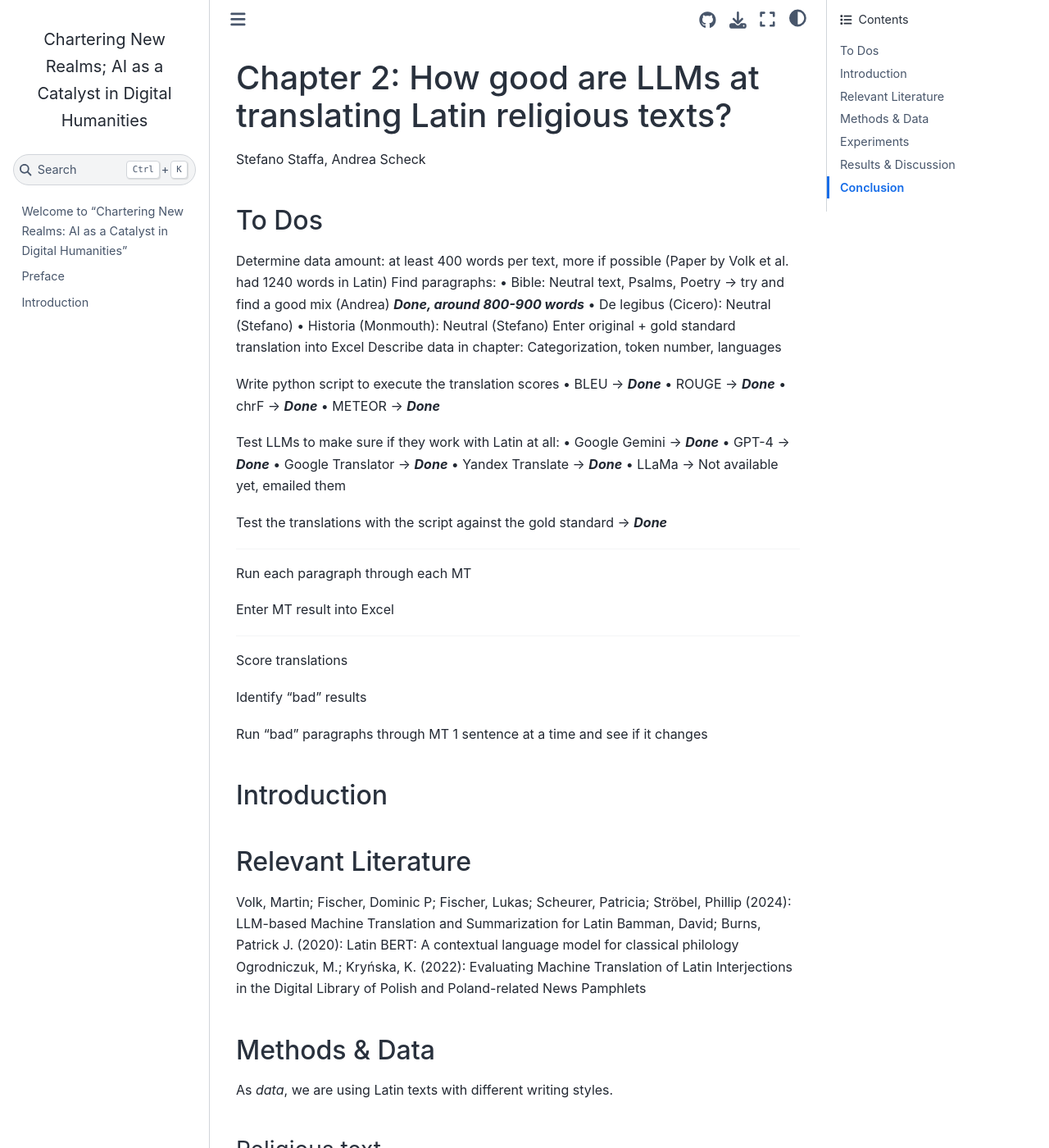
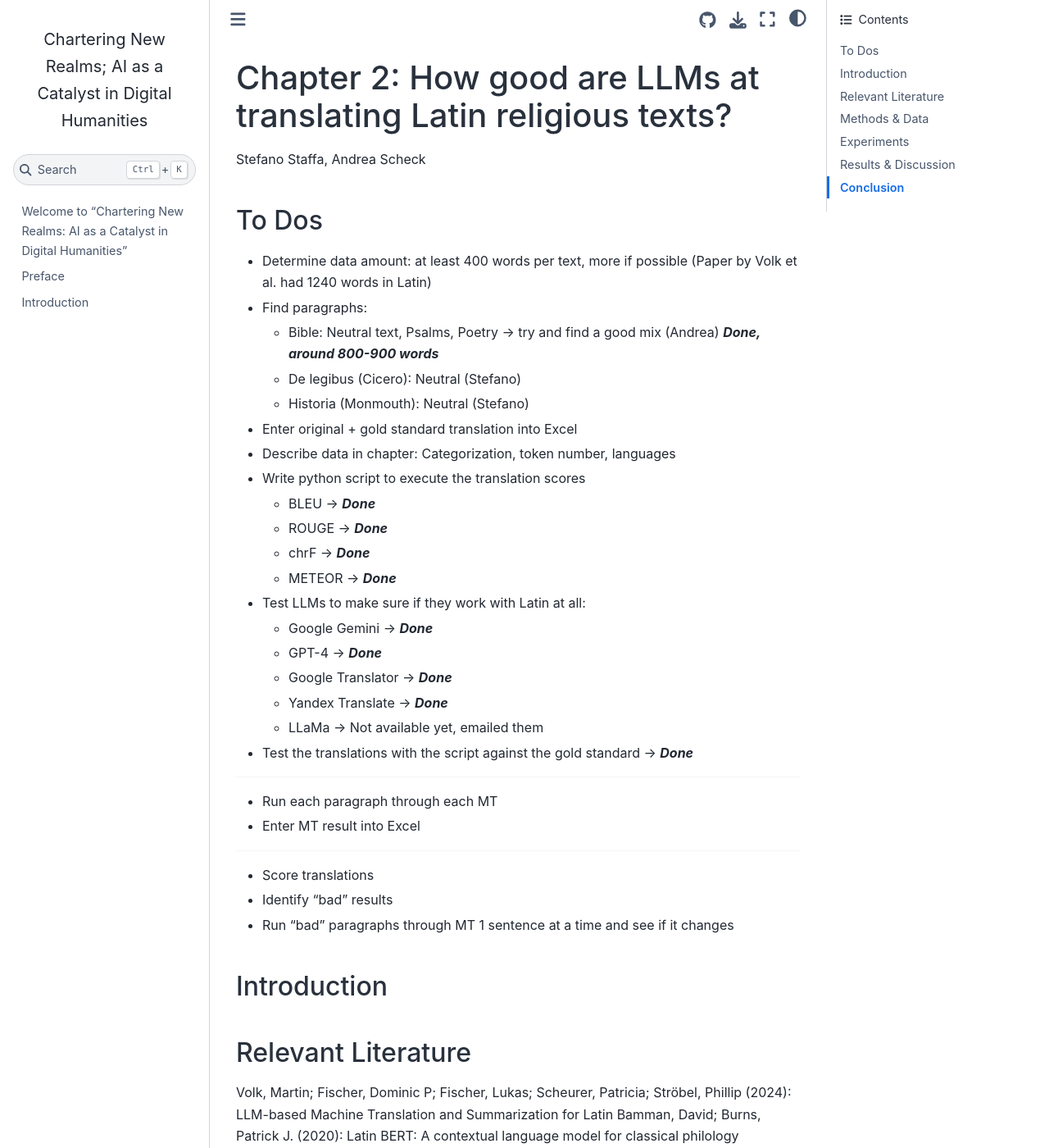
Before and after one commit to pstroe/chartering-new-realms-2024, a Jupyter Book: the page built from chapter2.md, in a window 1280 px wide and 1400 px high. Shown: the whole window at 82% size. Built offline with Jupyter Book 1.0.4 settings and Sphinx 7.4.7 and the Sphinx Book theme 1.1.4, drawn with Linux system fonts in a browser that asks for light colours; some of the changed lines change nothing that is shown.

Commit message:
Update chapter2.md

```diff
--- a/chapter2.md
+++ b/chapter2.md
@@ -2,40 +2,34 @@
 Stefano Staffa, Andrea Scheck
 
 ## To Dos
-Determine data amount: at least 400 words per text, more if possible (Paper by Volk et al. had 1240 words in Latin)
-Find paragraphs:
-• Bible: Neutral text, Psalms, Poetry -> try and find a good mix (Andrea) ***Done, around 800-900 words***
-• De legibus (Cicero): Neutral (Stefano)
-• Historia (Monmouth): Neutral (Stefano)
-Enter original + gold standard translation into Excel
-Describe data in chapter: Categorization, token number, languages
-
-Write python script to execute the translation scores
-	• BLEU -> ***Done***
-	• ROUGE -> ***Done***
-	• chrF -> ***Done***
-	• METEOR -> ***Done***
-
-Test LLMs to make sure if they work with Latin at all:
-	• Google Gemini -> ***Done***
-	• GPT-4 -> ***Done***
-	• Google Translator -> ***Done***
-	• Yandex Translate -> ***Done***
-	• LLaMa -> Not available yet, emailed them
-
-Test the translations with the script against the gold standard -> ***Done***
+- Determine data amount: at least 400 words per text, more if possible (Paper by Volk et al. had 1240 words in Latin)
+- Find paragraphs:
+	- Bible: Neutral text, Psalms, Poetry -> try and find a good mix (Andrea) ***Done, around 800-900 words***
+	- De legibus (Cicero): Neutral (Stefano)
+	- Historia (Monmouth): Neutral (Stefano)
+- Enter original + gold standard translation into Excel
+- Describe data in chapter: Categorization, token number, languages
+- Write python script to execute the translation scores
+	- BLEU -> ***Done***
+	- ROUGE -> ***Done***
+	- chrF -> ***Done***
+	- METEOR -> ***Done***
+- Test LLMs to make sure if they work with Latin at all:
+	- Google Gemini -> ***Done***
+	- GPT-4 -> ***Done***
+	- Google Translator -> ***Done***
+	- Yandex Translate -> ***Done***
+	- LLaMa -> Not available yet, emailed them
+- Test the translations with the script against the gold standard -> ***Done***
 
 ---
-Run each paragraph through each MT
-
-Enter MT result into Excel
+- Run each paragraph through each MT
+- Enter MT result into Excel
 
 ---
-Score translations
-
-Identify "bad" results
-
-Run "bad" paragraphs through MT 1 sentence at a time and see if it changes
+- Score translations
+- Identify "bad" results
+- Run "bad" paragraphs through MT 1 sentence at a time and see if it changes
 
 
 ## Introduction
```
